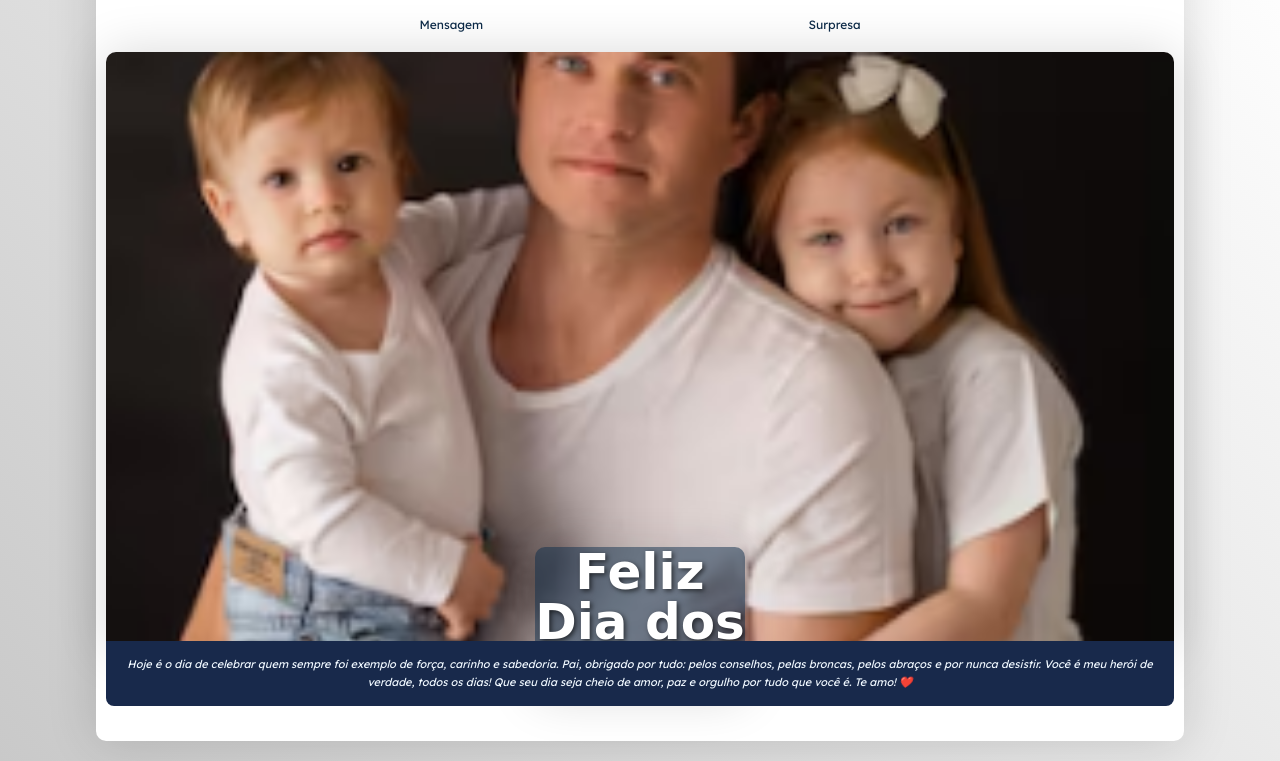
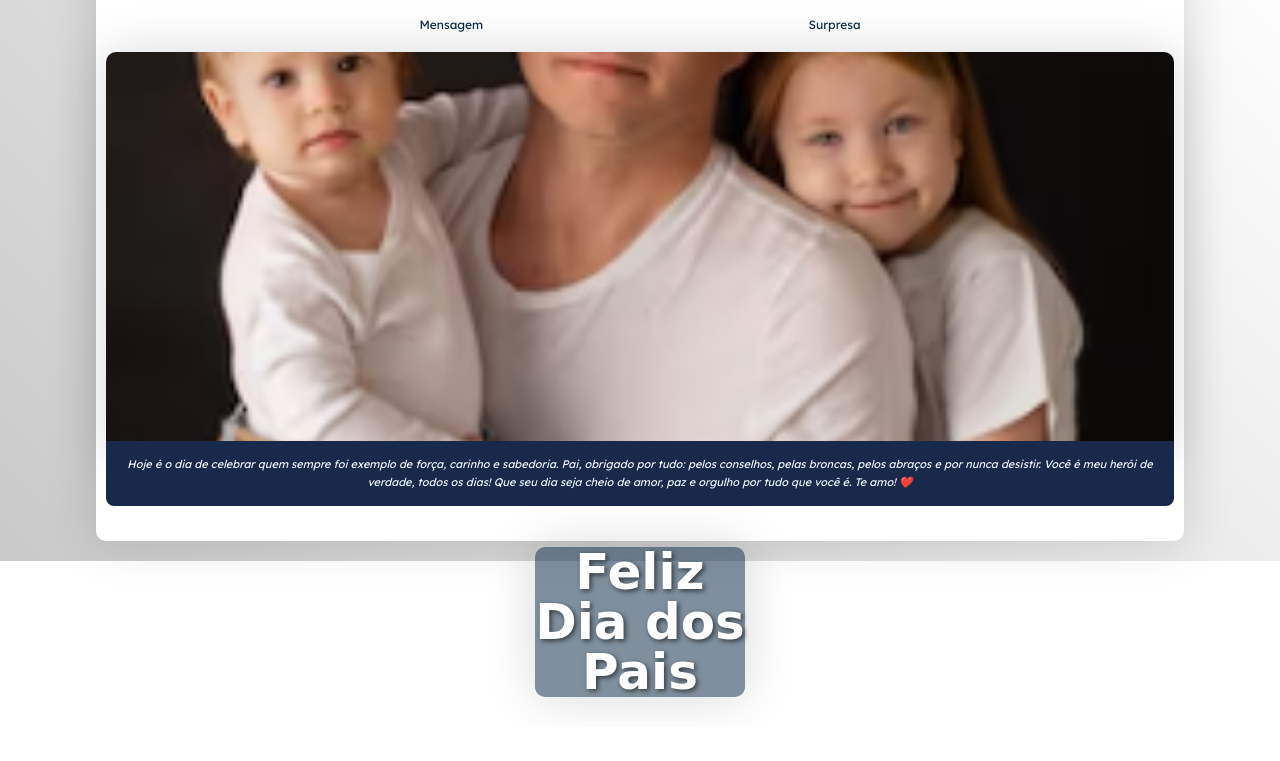
Before and after one commit to Alexzyto/projeto-pai, a plain HTML site: page index.html in a window 1280 px wide. Shown: the part 73-834 px from the top of the page. After the commit the page ends 800 px from the top, so only its background shows below. Drawn offline with Linux system fonts and the light colour scheme; a web font is replaced by a local one.

Commit message:
afasfasfas

```diff
--- a/estilos/style.css
+++ b/estilos/style.css
@@ -67,7 +67,7 @@ figure {
 
 figure img {
     width: 100%;
-    height: 600px; /* ou qualquer altura desejada */
+    height: 400px; /* ou qualquer altura desejada */
     object-fit: cover; /* recorta as bordas e preenche sem deformar */
     object-position: center; /* foca no topo ou centro */
     border-radius: 10px;
```
